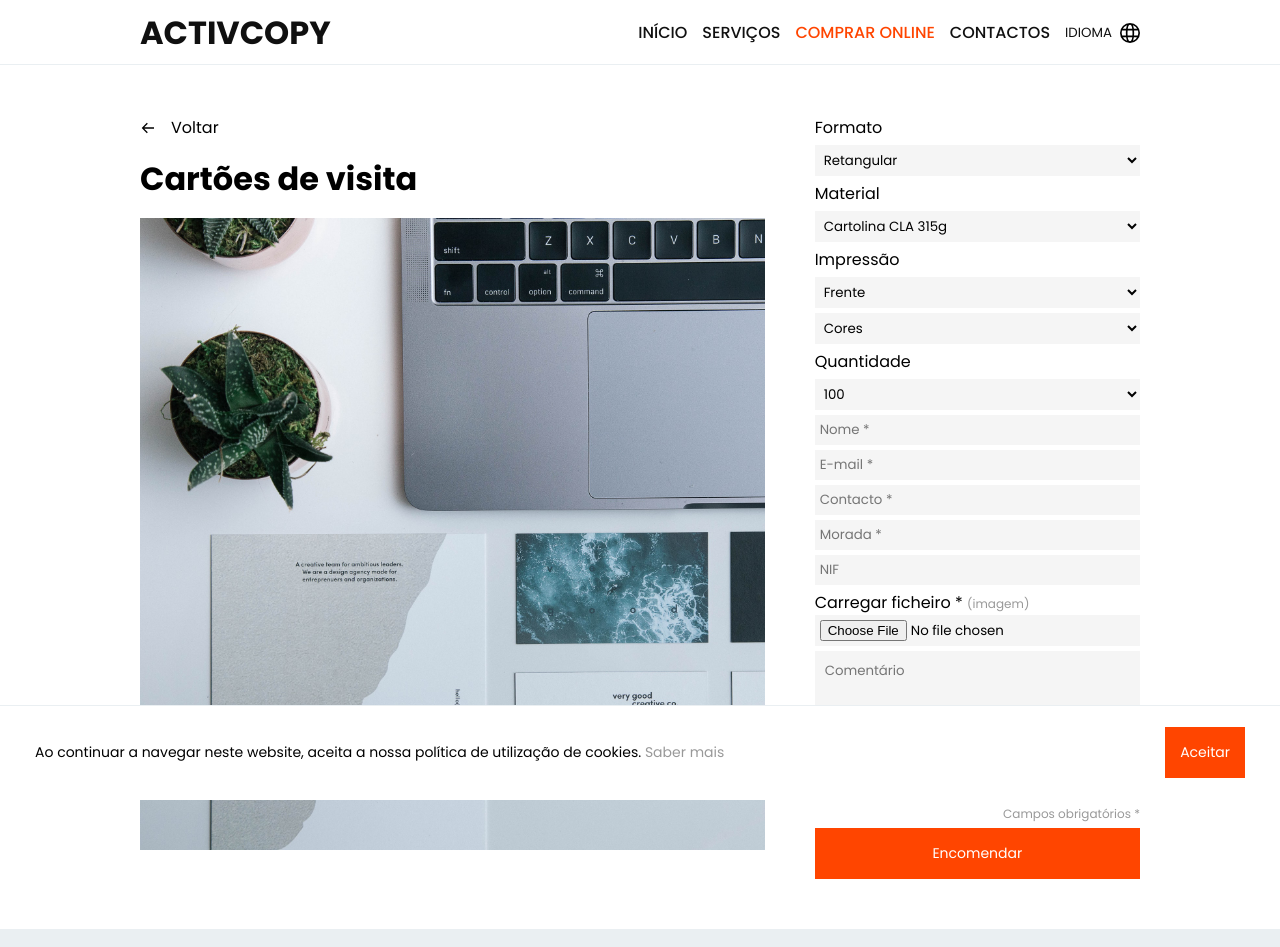
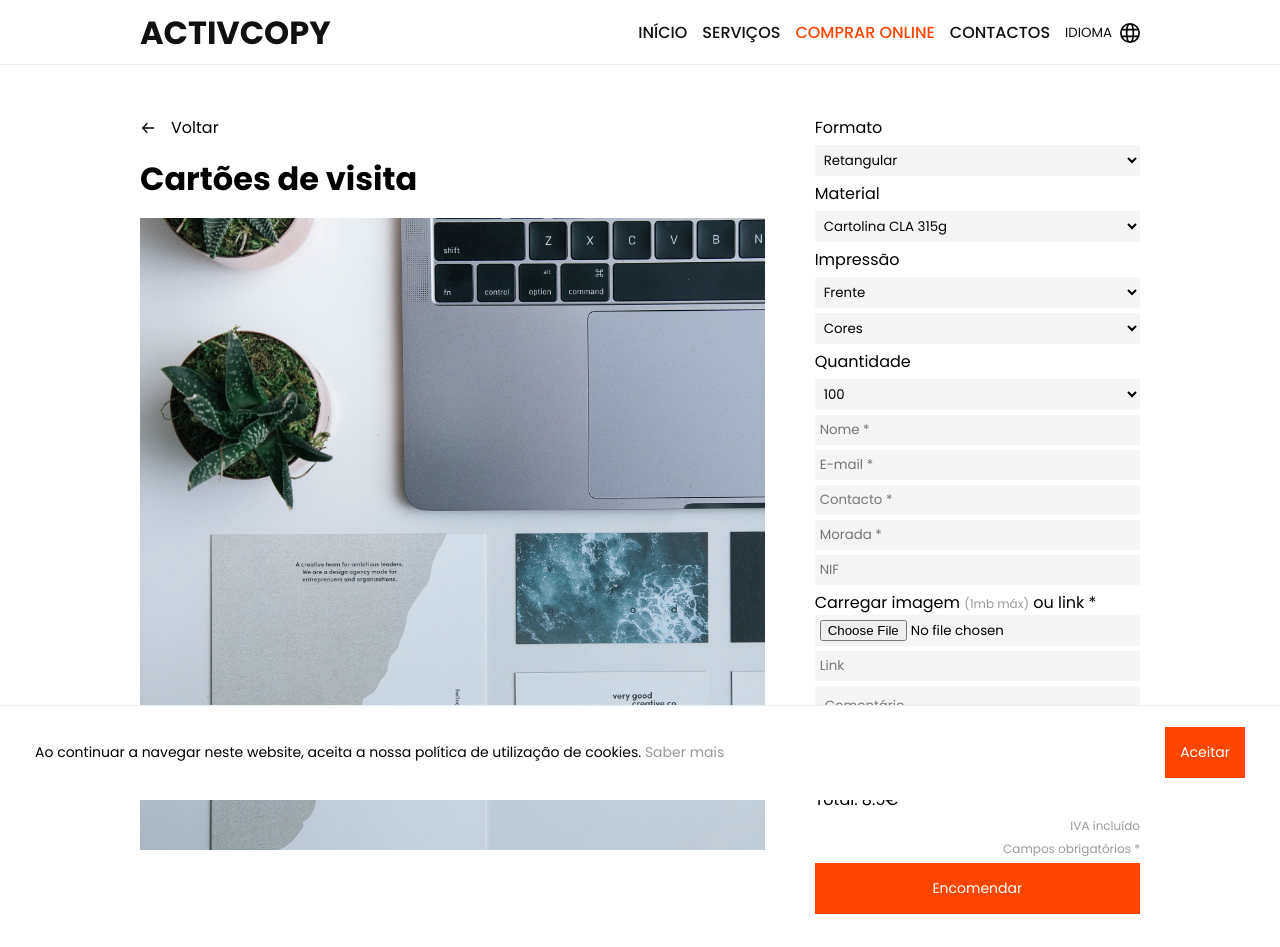
Before and after one commit to tquintal/activcopy, a React (Create React App) app: page /shop/business-cards in a window 1280 px wide. Shown: the top 947 px of the page. Built offline with nearby package versions, Linux system fonts and the light colour scheme.

Commit message:
shop > link logic added

```diff
--- a/src/style/App.css
+++ b/src/style/App.css
@@ -538,6 +538,7 @@ Red Orange: #FF4500
   flex-direction: column;
   gap: 15px;
   white-space: pre-line;
+  width: 90%;
 }
 
 .order-confirm,
--- a/src/views/shop/BigFormatShop.jsx
+++ b/src/views/shop/BigFormatShop.jsx
@@ -6,6 +6,7 @@ import ShopBack from '../../components/ShopBack'
 import BCards from '../../assets/b-cards.jpg'
 
 export default function BigFormatShop() {
+
     const { t } = useTranslation()
 
     const [order, setOrder] = useState({
@@ -25,6 +26,8 @@ export default function BigFormatShop() {
         Note: '',
         Total: '0€'
     })
+
+    const [ok, setOk] = useState(false)
 
     const [total, setTotal] = useState(0)
 
@@ -79,7 +82,7 @@ export default function BigFormatShop() {
             order.Width = 'Rollup'
             order.Height = 'Rollup'
         }
-        if (order.Width === '' || order.Height === '' || order.Name === '' || order.EMail === '' || order.Contact === '' || order.Address === '' || order.File !== true) {
+        if (order.Width === '' || order.Height === '' || order.Name === '' || order.EMail === '' || order.Contact === '' || order.Address === '' || ok !== true) {
             localStorage.removeItem(['Order'])
             alert(t('Shop.Error'))
         } else {
@@ -177,9 +180,13 @@ export default function BigFormatShop() {
                                 <input type='text' name='Morada' placeholder='Morada *' onChange={(e) => { setOrder({ ...order, Address: e.target.value }) }} required></input>
                                 <input type='text' name='NIF' placeholder='NIF' onChange={(e) => { setOrder({ ...order, NIF: e.target.value }) }}></input>
                                 <label>
-                                    Carregar ficheiro * <span className='shop-attachment-img'>(imagem)</span>
-                                    <input type='file' name='Anexo' accept='image/png, image/jpeg' onChange={(e) => { setOrder({ ...order, File: true }) }} className='shop-attachment' required></input>
+                                    Carregar imagem <span className='shop-attachment-img'>(1mb máx)</span> ou link *
+                                    <input type='file' name='Anexo' accept='image/png, image/jpeg' onChange={(e) => {
+                                        setOrder({ ...order, File: true })
+                                        e.target.value !== '' ? setOk(true) : setOk(false)
+                                    }} className='shop-attachment'></input>
                                 </label>
+                                <input type='url' name='Link' placeholder='Link' onChange={(e) => e.target.value !== '' ? setOk(true) : setOk(false)}></input>
                                 <textarea name='Comentário' placeholder='Comentário' onChange={(e) => { setOrder({ ...order, Note: e.target.value }) }} className='shop-text-area' />
                                 <div className='shop-promo-code'>
                                     <input type='text' name='Promoção' placeholder='Código promocional' onChange={(e) => { setOrder({ ...order, PromoCode: e.target.value.toLowerCase() }) }}></input>
@@ -206,7 +213,13 @@ export default function BigFormatShop() {
 
                                 <input type='hidden' name='_template' value='table'></input>
 
-                                <button type='submit' onClick={setOrderCompleted} className='shop-button'>Encomendar</button>
+                                {
+                                    ok ?
+                                        <button type='submit' onClick={setOrderCompleted} className='shop-button'>Encomendar</button>
+                                        :
+                                        <div className='shop-button' style={{ textAlign: 'center' }} onClick={() => alert(t('Shop.Error'))}>Encomendar</div>
+                                }
+
                                 <input type='hidden' name='_next' value='https://activcopy.vercel.app/shop/order-completed' />
                             </form>
                         </div>
--- a/src/views/shop/BusinessCards.jsx
+++ b/src/views/shop/BusinessCards.jsx
@@ -6,6 +6,7 @@ import ShopBack from '../../components/ShopBack'
 import BCards from '../../assets/b-cards.jpg'
 
 export default function BusinessCardss() {
+
     const { t } = useTranslation()
 
     const [order, setOrder] = useState({
@@ -24,6 +25,8 @@ export default function BusinessCardss() {
         Note: '',
         Total: '8.5€'
     })
+
+    const [ok, setOk] = useState(false)
 
     const [total, setTotal] = useState(8.5)
 
@@ -74,7 +77,7 @@ export default function BusinessCardss() {
     }
 
     const setOrderCompleted = () => {
-        if (order.Name === '' || order.EMail === '' || order.Contact === '' || order.Address === '' || order.File !== true) {
+        if (order.Name === '' || order.EMail === '' || order.Contact === '' || order.Address === '' || ok !== true) {
             alert(t('Shop.Error'))
         } else {
             order.Total = `${total}€`
@@ -163,9 +166,13 @@ export default function BusinessCardss() {
                                 <input type='text' name='Morada' placeholder='Morada *' onChange={(e) => { setOrder({ ...order, Address: e.target.value }) }} required></input>
                                 <input type='text' name='NIF' placeholder='NIF' onChange={(e) => { setOrder({ ...order, NIF: e.target.value }) }}></input>
                                 <label>
-                                    Carregar ficheiro * <span className='shop-attachment-img'>(imagem)</span>
-                                    <input type='file' name='Anexo' accept='image/png, image/jpeg' onChange={() => { setOrder({ ...order, File: true }) }} className='shop-attachment' required></input>
+                                    Carregar imagem <span className='shop-attachment-img'>(1mb máx)</span> ou link *
+                                    <input type='file' name='Anexo' accept='image/png, image/jpeg' onChange={(e) => {
+                                        setOrder({ ...order, File: true })
+                                        e.target.value !== '' ? setOk(true) : setOk(false)
+                                    }} className='shop-attachment'></input>
                                 </label>
+                                <input type='url' name='Link' placeholder='Link' onChange={(e) => e.target.value !== '' ? setOk(true) : setOk(false)}></input>
                                 <textarea name='Comentário' placeholder='Comentário' onChange={(e) => { setOrder({ ...order, Note: e.target.value }) }} className='shop-text-area' />
                                 <div className='shop-promo-code'>
                                     <input type='text' name='Promoção' placeholder='Código promocional' onChange={(e) => { setOrder({ ...order, PromoCode: e.target.value.toLowerCase() }) }}></input>
@@ -193,7 +200,13 @@ export default function BusinessCardss() {
 
                                 <input type='hidden' name='_template' value='table'></input>
 
-                                <button type='submit' onClick={setOrderCompleted} className='shop-button'>Encomendar</button>
+                                {
+                                    ok ?
+                                        <button type='submit' onClick={setOrderCompleted} className='shop-button'>Encomendar</button>
+                                        :
+                                        <div className='shop-button' style={{ textAlign: 'center' }} onClick={() => alert(t('Shop.Error'))}>Encomendar</div>
+                                }
+
                                 <input type='hidden' name='_next' value='https://activcopy.vercel.app/shop/order-completed' />
                             </form>
                         </div>
--- a/src/views/shop/Flyers.jsx
+++ b/src/views/shop/Flyers.jsx
@@ -6,6 +6,8 @@ import ShopBack from '../../components/ShopBack'
 import BCards from '../../assets/b-cards.jpg'
 
 export default function Flyers() {
+
+    const { t } = useTranslation()
 
     const [order, setOrder] = useState({
         Format: 'A4',
@@ -28,8 +30,6 @@ export default function Flyers() {
     const LogOrder = () => {
         console.table(order)
     }
-
-    const { t } = useTranslation()
 
     const [ok, setOk] = useState(false)
 
@@ -228,13 +228,13 @@ export default function Flyers() {
                                 <input type='text' name='Morada' placeholder='Morada *' onChange={(e) => { setOrder({ ...order, Address: e.target.value }) }} required></input>
                                 <input type='text' name='NIF' placeholder='NIF' onChange={(e) => { setOrder({ ...order, NIF: e.target.value }) }}></input>
                                 <label>
-                                    Carregar imagem ou link *
+                                    Carregar imagem <span className='shop-attachment-img'>(1mb máx)</span> ou link *
                                     <input type='file' name='Anexo' accept='image/png, image/jpeg' onChange={(e) => {
                                         setOrder({ ...order, File: true })
                                         e.target.value !== '' ? setOk(true) : setOk(false)
                                     }} className='shop-attachment'></input>
                                 </label>
-                                <input type='url' name='Link ficheiro' placeholder='Link ficheiro' onChange={(e) => e.target.value !== '' ? setOk(true) : setOk(false)}></input>
+                                <input type='url' name='Link' placeholder='Link' onChange={(e) => e.target.value !== '' ? setOk(true) : setOk(false)}></input>
                                 <textarea name='Comentário' placeholder='Comentário' onChange={(e) => { setOrder({ ...order, Note: e.target.value }) }} className='shop-text-area' />
                                 <div className='shop-promo-code'>
                                     <input type='text' name='Promoção' placeholder='Código promocional' onChange={(e) => { setOrder({ ...order, PromoCode: e.target.value.toLowerCase() }) }}></input>
@@ -261,13 +261,14 @@ export default function Flyers() {
                                 <p className='shop-required-fields'>Campos obrigatórios *</p>
 
                                 <input type='hidden' name='_template' value='table'></input>
+
                                 {
                                     ok ?
                                         <button type='submit' onClick={setOrderCompleted} className='shop-button'>Encomendar</button>
                                         :
                                         <div className='shop-button' style={{ textAlign: 'center' }} onClick={() => alert(t('Shop.Error'))}>Encomendar</div>
                                 }
-                                {/* <button type={ok !== true ? alert('tou?') : ''} onClick={setOrderCompleted} className='shop-button'>Encomendar</button> */}
+
                                 <input type='hidden' name='_next' value='https://activcopy.vercel.app/shop/order-completed' />
                             </form>
                         </div>
--- a/src/views/shop/Mugs.jsx
+++ b/src/views/shop/Mugs.jsx
@@ -6,6 +6,8 @@ import ShopBack from '../../components/ShopBack'
 import BCards from '../../assets/b-cards.jpg'
 
 export default function Mugs() {
+
+    const { t } = useTranslation()
 
     const [order, setOrder] = useState({
         Format: '90mm x 210mm',
@@ -22,6 +24,8 @@ export default function Mugs() {
         Note: '',
         Total: '0€'
     })
+
+    const [ok, setOk] = useState(false)
 
     const [total, setTotal] = useState(9)
 
@@ -49,10 +53,9 @@ export default function Mugs() {
         return roundUp(cTotal, 2)
     }
 
-    const { t } = useTranslation()
 
     const setOrderCompleted = () => {
-        if (order.Name === '' || order.EMail === '' || order.Contact === '' || order.Address === '' || order.File !== true) {
+        if (order.Name === '' || order.EMail === '' || order.Contact === '' || order.Address === '' || ok !== true) {
             alert(t('Shop.Error'))
         } else {
             order.Total = `${total}€`
@@ -67,6 +70,7 @@ export default function Mugs() {
         animate: { opacity: 1 },
         exit: { opacity: 0 }
     }
+
 
     return (
         <motion.div {...motionProps}>
@@ -122,9 +126,13 @@ export default function Mugs() {
                                 <input type='text' name='Morada' placeholder='Morada *' onChange={(e) => { setOrder({ ...order, Address: e.target.value }) }} required></input>
                                 <input type='text' name='NIF' placeholder='NIF' onChange={(e) => { setOrder({ ...order, NIF: e.target.value }) }}></input>
                                 <label>
-                                    Carregar ficheiro * <span className='shop-attachment-img'>(imagem)</span>
-                                    <input type='file' name='Anexo' accept='image/png, image/jpeg' onChange={(e) => { setOrder({ ...order, File: true }) }} className='shop-attachment' required></input>
+                                    Carregar imagem <span className='shop-attachment-img'>(1mb máx)</span> ou link *
+                                    <input type='file' name='Anexo' accept='image/png, image/jpeg' onChange={(e) => {
+                                        setOrder({ ...order, File: true })
+                                        e.target.value !== '' ? setOk(true) : setOk(false)
+                                    }} className='shop-attachment'></input>
                                 </label>
+                                <input type='url' name='Link' placeholder='Link ficheiro' onChange={(e) => e.target.value !== '' ? setOk(true) : setOk(false)}></input>
                                 <textarea name='Comentário' placeholder='Comentário' onChange={(e) => { setOrder({ ...order, Note: e.target.value }) }} className='shop-text-area' />
                                 <div className='shop-promo-code'>
                                     <input type='text' name='Promoção' placeholder='Código promocional' onChange={(e) => { setOrder({ ...order, PromoCode: e.target.value.toLowerCase() }) }}></input>
@@ -151,7 +159,13 @@ export default function Mugs() {
 
                                 <input type='hidden' name='_template' value='table'></input>
 
-                                <button type='submit' onClick={setOrderCompleted} className='shop-button'>Encomendar</button>
+                                {
+                                    ok ?
+                                        <button type='submit' onClick={setOrderCompleted} className='shop-button'>Encomendar</button>
+                                        :
+                                        <div className='shop-button' style={{ textAlign: 'center' }} onClick={() => alert(t('Shop.Error'))}>Encomendar</div>
+                                }
+
                                 <input type='hidden' name='_next' value='https://activcopy.vercel.app/shop/order-completed' />
                             </form>
                         </div>
--- a/src/views/shop/TShirts.jsx
+++ b/src/views/shop/TShirts.jsx
@@ -7,6 +7,7 @@ import ShopBack from '../../components/ShopBack'
 import BCards from '../../assets/b-cards.jpg'
 
 export default function TShirtSize() {
+
     const { t } = useTranslation()
 
     const [order, setOrder] = useState({
@@ -31,6 +32,8 @@ export default function TShirtSize() {
         Note: '',
         Total: 7.5
     })
+
+    const [ok, setOk] = useState(false)
 
     const [total, setTotal] = useState(7.5)
 
@@ -189,7 +192,7 @@ export default function TShirtSize() {
     }
 
     const setOrderCompleted = () => {
-        if (order.Amount === '' || order.Name === '' || order.EMail === '' || order.Contact === '' || order.Address === '' || order.File !== true) {
+        if (order.Amount === '' || order.Name === '' || order.EMail === '' || order.Contact === '' || order.Address === '' || ok !== true) {
             alert(t('Shop.Error'))
         } else if (order.Printing.FrenteCentro !== true && order.Printing.CostasCentro !== true && order.Printing.FrentePeitoEsquerdo !== true && order.Printing.MangaEsquerda !== true && order.Printing.MangaDireita !== true) {
             alert(t('Shop.Error'))
@@ -296,9 +299,13 @@ export default function TShirtSize() {
                                 <input type='text' name='Morada' placeholder='Morada *' onChange={(e) => { setOrder({ ...order, Address: e.target.value }) }} required></input>
                                 <input type='text' name='NIF' placeholder='NIF' onChange={(e) => { setOrder({ ...order, NIF: e.target.value }) }}></input>
                                 <label>
-                                    Carregar ficheiro * <span className='shop-attachment-img'>(imagem)</span>
-                                    <input type='file' name='Anexo' accept='image/png, image/jpeg' onChange={(e) => { setOrder({ ...order, File: true }) }} className='shop-attachment' required></input>
+                                    Carregar imagem <span className='shop-attachment-img'>(1mb máx)</span> ou link *
+                                    <input type='file' name='Anexo' accept='image/png, image/jpeg' onChange={(e) => {
+                                        setOrder({ ...order, File: true })
+                                        e.target.value !== '' ? setOk(true) : setOk(false)
+                                    }} className='shop-attachment'></input>
                                 </label>
+                                <input type='url' name='Link' placeholder='Link ficheiro' onChange={(e) => e.target.value !== '' ? setOk(true) : setOk(false)}></input>
                                 <textarea name='Comentário' placeholder='Comentário' onChange={(e) => { setOrder({ ...order, Note: e.target.value }) }} className='shop-text-area' />
                                 <div className='shop-promo-code'>
                                     <input type='text' name='Promoção' placeholder='Código promocional' onChange={(e) => { setOrder({ ...order, PromoCode: e.target.value.toLowerCase() }) }}></input>
@@ -325,7 +332,13 @@ export default function TShirtSize() {
 
                                 <input type='hidden' name='_template' value='table'></input>
 
-                                <button type='submit' onClick={setOrderCompleted} className='shop-button'>Encomendar</button>
+                                {
+                                    ok ?
+                                        <button type='submit' onClick={setOrderCompleted} className='shop-button'>Encomendar</button>
+                                        :
+                                        <div className='shop-button' style={{ textAlign: 'center' }} onClick={() => alert(t('Shop.Error'))}>Encomendar</div>
+                                }
+
                                 <input type='hidden' name='_next' value='https://activcopy.vercel.app/shop/order-completed' />
                             </form>
                         </div>
```
